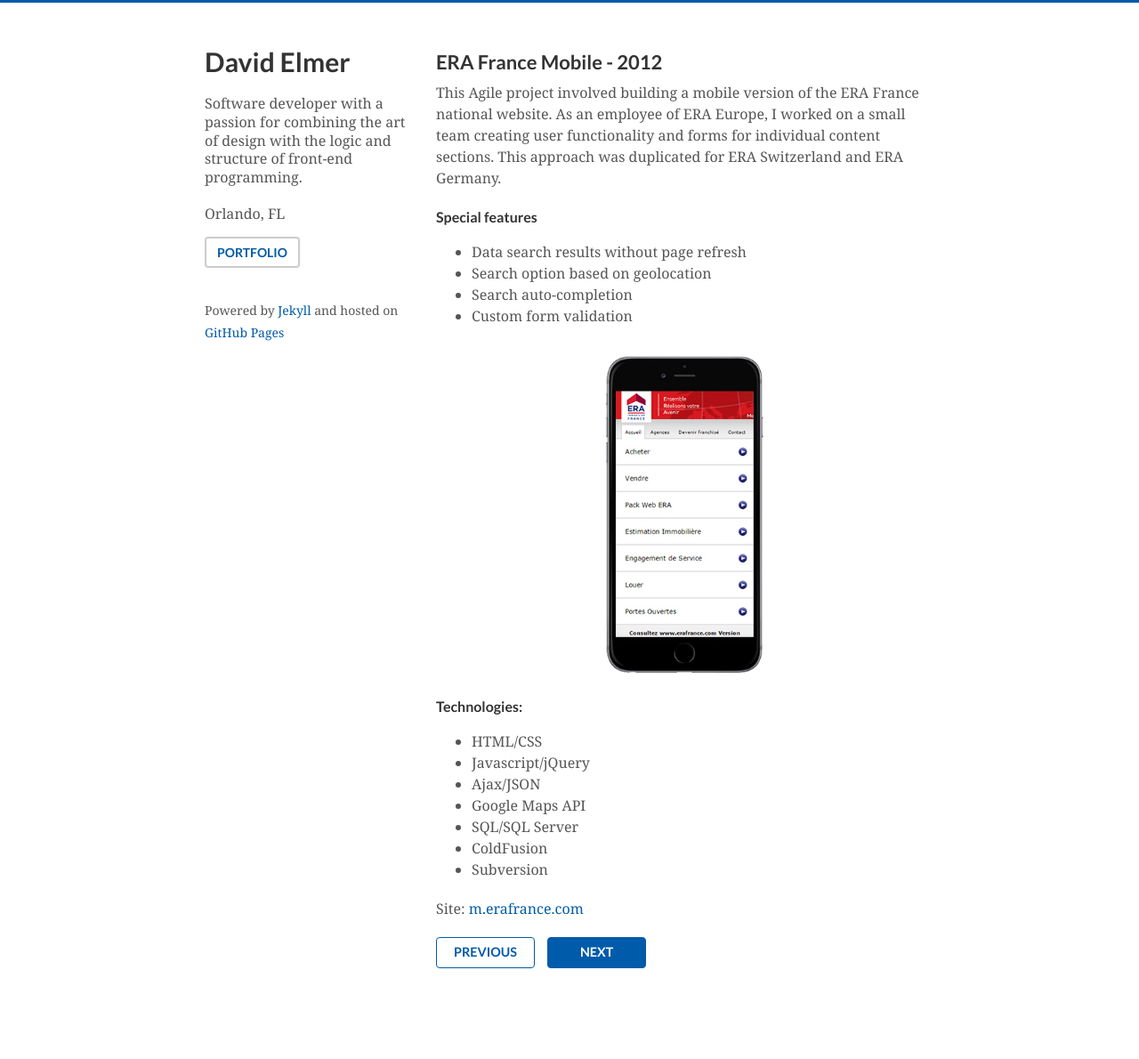
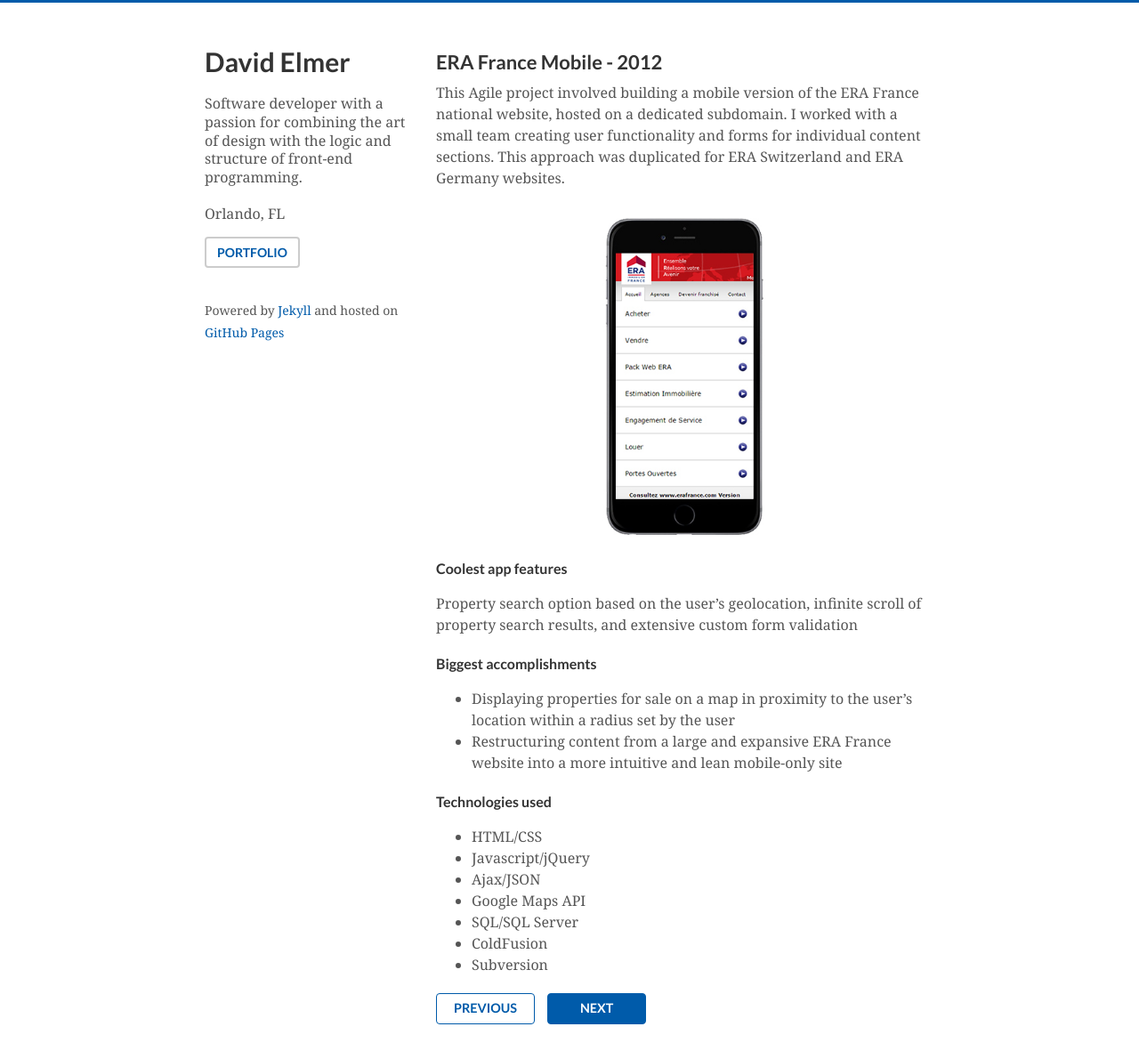
Before and after one commit to phillycc/phillycc.github.io, a Jekyll site: the page built from _posts/2014-09-21-era-france-mobile.md, in a window 1280 px wide and 1201 px high. Shown: the top 1190 px of the window at 89% size. Built offline with Jekyll 4.4.1, drawn with Linux system fonts in a browser that asks for light colours.

Commit message:
Added/updated text

```diff
--- a/_posts/2014-09-21-era-france-mobile.md
+++ b/_posts/2014-09-21-era-france-mobile.md
@@ -7,19 +7,23 @@
 img_large: "erafr_fw.jpg"
 date: 2014-01-01 00:00:08
 tags: []
+siteURL: ""
+previous_url: /era-suisse/
+next_url: /era-europe-facebook-connect/
 permalink: /era-france-mobile/
 ---
-This Agile project involved building a mobile version of the ERA France national website. As an employee of ERA Europe, I worked on a small team creating user functionality and forms for individual content sections. This approach was duplicated for ERA Switzerland and ERA Germany.
-
-### Special features
-* Data search results without page refresh
-* Search option based on geolocation
-* Search auto-completion
-* Custom form validation
+This Agile project involved building a mobile version of the ERA France national website, hosted on a dedicated subdomain. I worked with a small team creating user functionality and forms for individual content sections. This approach was duplicated for ERA Switzerland and ERA Germany websites.
 
 ![ERA France Mobile Website]({{ "/images/" | append: page.img_large | prepend: site.baseurl | prepend: site.url  }})
 
-### Technologies:
+### Coolest app features
+Property search option based on the user's geolocation, infinite scroll of property search results, and extensive custom form validation
+
+### Biggest accomplishments
+* Displaying properties for sale on a map in proximity to the user's location within a radius set by the user
+* Restructuring content from a large and expansive ERA France website into a more intuitive and lean mobile-only site
+
+### Technologies used
 * HTML/CSS
 * Javascript/jQuery
 * Ajax/JSON
@@ -27,5 +31,3 @@
 * SQL/SQL Server
 * ColdFusion
 * Subversion
-
-Site: [m.erafrance.com](http://m.erafrance.com)
```
Also changed, not shown: _posts/2014-09-21-era-suisse.md (+1 -1 lines).
